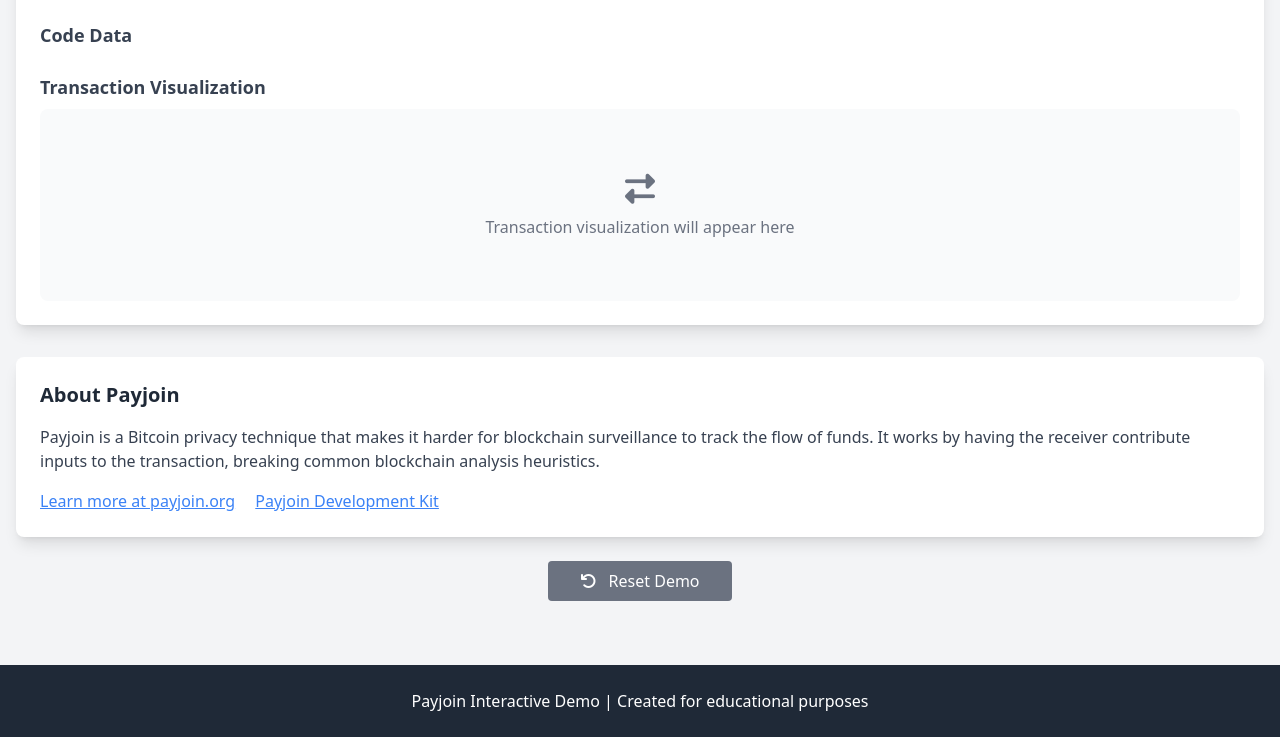
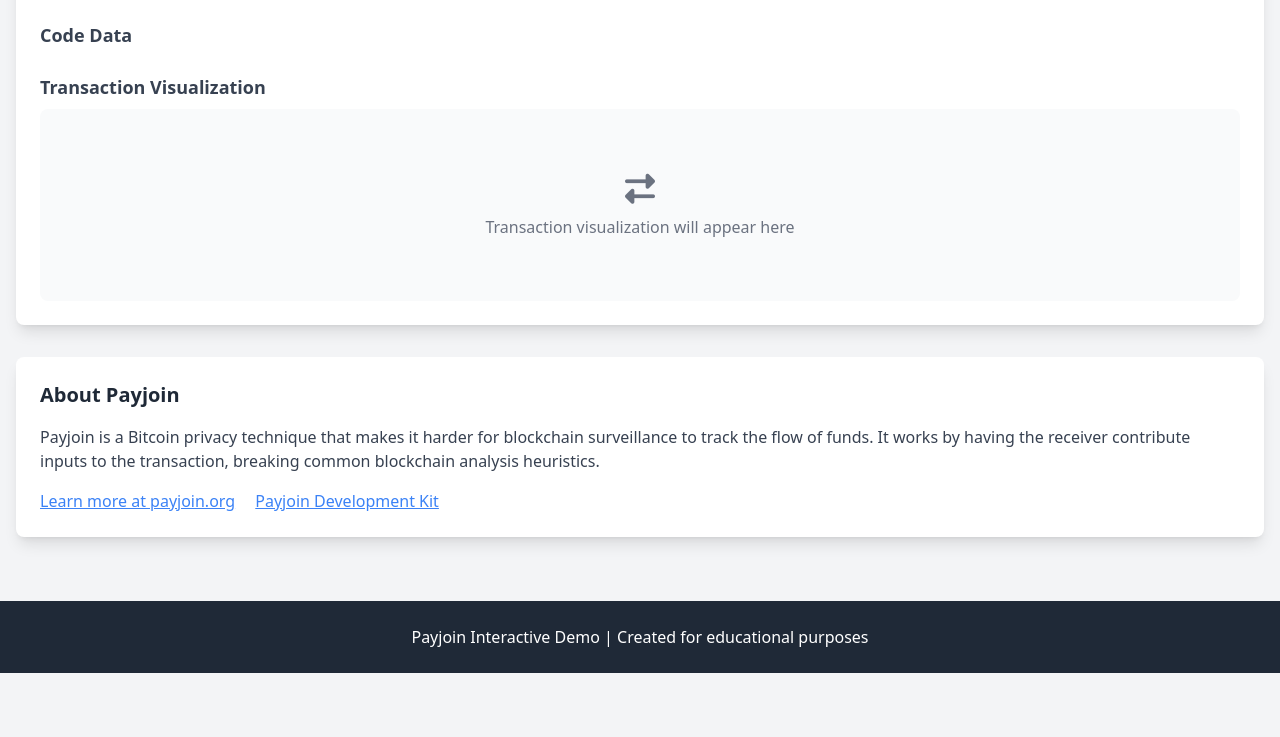
Before and after one commit to riverKanies/interactive-payjoin, a website: page index.html in a window 1280 px wide. Shown: the part 1263-2000 px from the top of the page. After the commit the page ends 1936 px from the top, so only its background shows below. Drawn offline with nearby package versions, Linux system fonts and the light colour scheme; some packages are replaced by stand-ins of ours; a script that the page names is missing.

Commit message:
fix: remove duplicate reset button

```diff
--- a/index.html
+++ b/index.html
@@ -275,13 +275,6 @@
                 <a href="https://payjoindevkit.org/" target="_blank" class="text-blue-500 hover:text-blue-700 underline">Payjoin Development Kit</a>
             </div>
         </div>
-
-        <!-- Reset Button -->
-        <div class="mt-6 text-center">
-            <button id="reset-btn" class="bg-gray-500 hover:bg-gray-600 text-white py-2 px-8 rounded transition-all">
-                <i class="fas fa-undo mr-2"></i> Reset Demo
-            </button>
-        </div>
     </main>
 
     <footer class="bg-gray-800 text-white mt-12 p-6">
```
